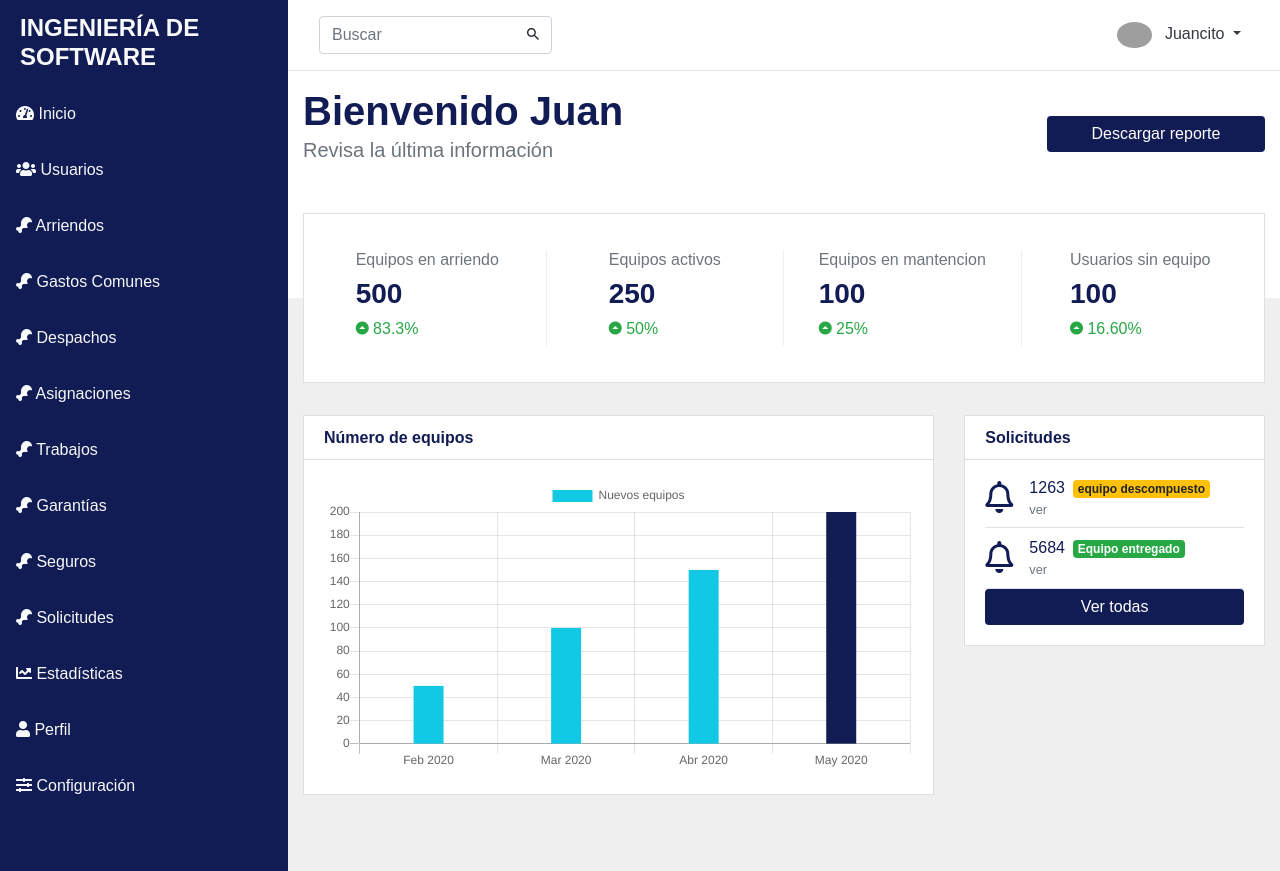
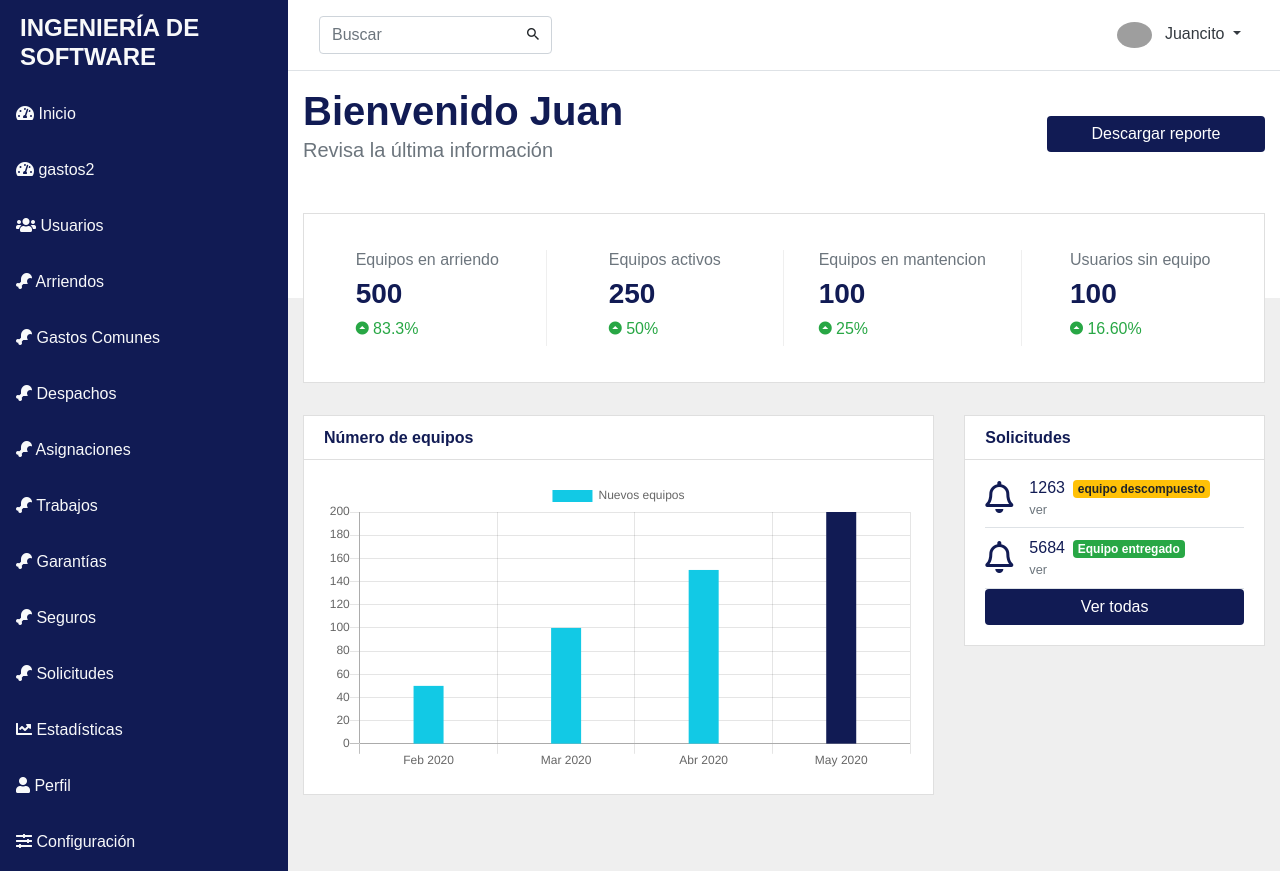
Before and after one commit to NicolasArratia/proyecto, a PHP site: page /inicio/index.php in a window 1280 px wide. Run offline with PHP 8.4, Linux system fonts and the light colour scheme; some libraries are stand-ins or nearby versions; some web fonts are replaced; grey boxes are pictures that could not be loaded.

Commit message:
commit nicolas arratia

```diff
--- a/partes/sidebar.php
+++ b/partes/sidebar.php
@@ -6,6 +6,9 @@
             <div class="menu">
                 <a href="../" class="d-block text-light p-3 border-0"><i class="fas fa-tachometer-alt"></i>
                     Inicio</a>
+
+                <a href="../" class="d-block text-light p-3 border-0"><i class="fas fa-tachometer-alt"></i>
+                    gastos2</a>
 
                 <a href="../" class="d-block text-light p-3 border-0"><i class="fas fa-users"></i>
                     Usuarios</a>
```
